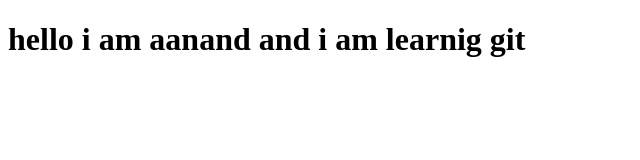
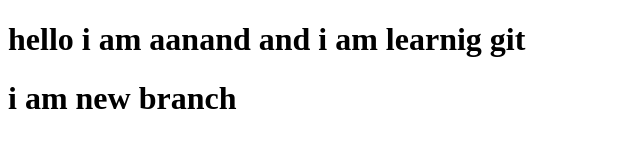
Before and after one commit to Aanandchandel/Exp, a plain HTML site: page index.html in a window 1280 px wide. Shown: the whole page, without its empty margins (0-640 px from the left). Drawn offline with Linux system fonts and the light colour scheme.

Commit message:
new branch

```diff
--- a/index.html
+++ b/index.html
@@ -7,6 +7,7 @@
 </head>
 <body><h1>
     hello i am aanand and i am learnig git</h1>
+    <h1>i am new branch</h1>
 
 </body>
 </html>
```
